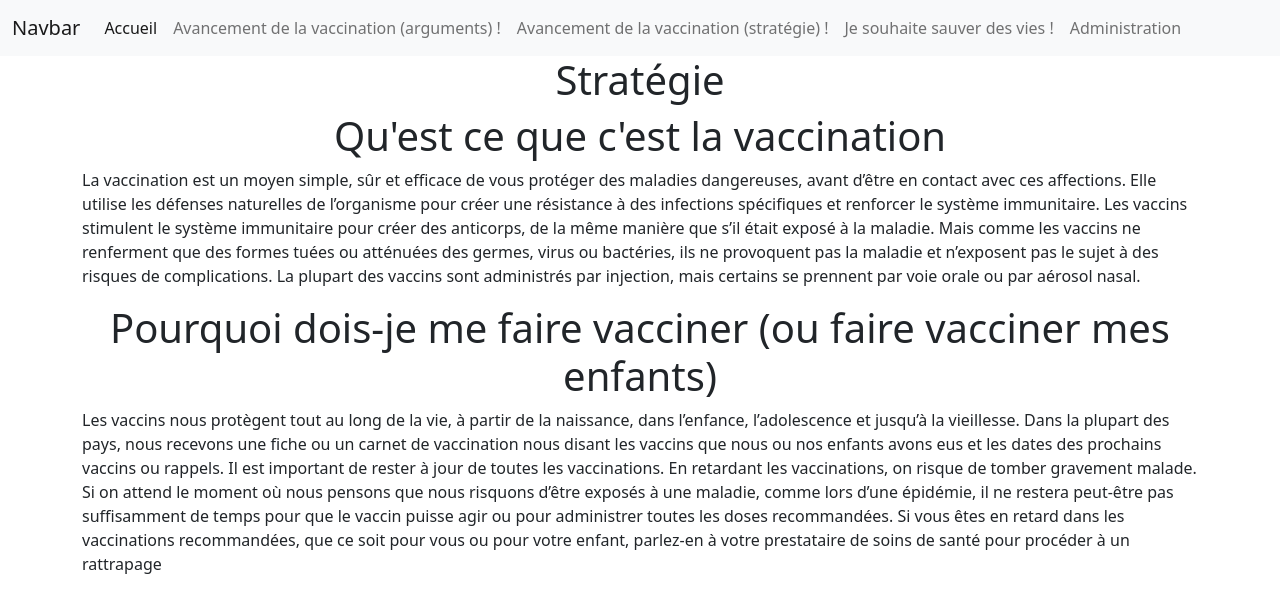
After one commit to Deltouille/symfonyConceptionDigitale, a Symfony app: template templates/default/strategie.html.twig in a window 1280 px wide. The commit adds this page. Shown: the top 613 px of the page. Run offline with Twig, Linux system fonts and the light colour scheme; the template is opened without the code that fills it, so the values that code supplies are empty; some libraries are stand-ins or nearby versions.

Commit message:
commit
ajout regex numero de secu + début page FACTS des vaccins

```diff
--- a/composer.json
+++ b/composer.json
@@ -8,6 +8,7 @@
         "ext-ctype": "*",
         "ext-iconv": "*",
         "composer/package-versions-deprecated": "1.11.99.4",
+        "doctrine/annotations": "^1.13",
         "doctrine/doctrine-bundle": "^2.4",
         "doctrine/doctrine-migrations-bundle": "^3.1",
         "doctrine/orm": "^2.10",
@@ -24,6 +25,7 @@
         "symfony/maker-bundle": "^1.34",
         "symfony/proxy-manager-bridge": "5.3.*",
         "symfony/runtime": "5.3.*",
+        "symfony/validator": "5.3.*",
         "symfony/yaml": "5.3.*"
     },
     "config": {
--- a/src/Entity/InfoUtilisateur.php
+++ b/src/Entity/InfoUtilisateur.php
@@ -3,6 +3,7 @@
 namespace App\Entity;
 
 use App\Repository\InfoUtilisateurRepository;
+use Symfony\Component\Validator\Constraints as Assert;
 use Doctrine\ORM\Mapping as ORM;
 
 /**
@@ -34,6 +35,11 @@ class InfoUtilisateur
 
     /**
      * @ORM\Column(type="string", length=13)
+     * @Assert\Regex(
+     *      pattern="^([1-3])[\s\.\-]?([0-9]{2})[\s\.\-]?(0[0-9]|[2-35-9][0-9]|[14][0-2])[\s\.\-]?(0[1-9]|[1-8][0-9]|9[0-57-9]|2[ab])[\s\.\-]?(00[1-9]|0[1-9][0-9]|[1-8][0-9]{2}|9[0-8][0-9]|990)[\s\.\-]?([0-9]{3})[\s\.\-]?([0-8][0-9]|9[0-7])$/gi^",
+     *      match=false,
+     *      message="numéro de sécurité sociale non valide"
+     * )
      */
     private $numeroSecuriteSociale;
 
--- a/templates/base.html.twig
+++ b/templates/base.html.twig
@@ -26,7 +26,7 @@
                     <a class="nav-link active" aria-current="page" href="{{ path('accueil') }}">Accueil</a>
                     <a class="nav-link" href="#">Avancement de la vaccination (arguments) !</a>
                     <a class="nav-link" href="#">Avancement de la vaccination (stratégie) !</a>
-                    <a class="nav-link" href="#">Je souhaite sauver des vies !</a>
+                    <a class="nav-link" href="{{ path('infoUtilisateur') }}">Je souhaite sauver des vies !</a>
                     <a class="nav-link" href="{{ path('administration') }}">Administration</a>
                 </div>
                 </div>
--- /dev/null
+++ b/templates/default/strategie.html.twig
@@ -0,0 +1,15 @@
+{% extends 'base.html.twig' %}
+
+{% block title %}Hello AdministrationController!{% endblock %}
+
+{% block body %}
+<h1 align="center">Stratégie </h1>
+<h1 align="center">Qu'est ce que c'est la vaccination</h1>
+<p>La vaccination est un moyen simple, sûr et efficace de vous protéger des maladies dangereuses, avant d’être en contact avec ces affections. Elle utilise les défenses naturelles de l’organisme pour créer une résistance à des infections spécifiques et renforcer le système immunitaire.
+Les vaccins stimulent le système immunitaire pour créer des anticorps, de la même manière que s’il était exposé à la maladie. Mais comme les vaccins ne renferment que des formes tuées ou atténuées des germes, virus ou bactéries, ils ne provoquent pas la maladie et n’exposent pas le sujet à des risques de complications.
+La plupart des vaccins sont administrés par injection, mais certains se prennent par voie orale ou par aérosol nasal.</p>
+<h1 align="center">Pourquoi dois-je me faire vacciner (ou faire vacciner mes enfants)</h1>
+<p>Les vaccins nous protègent tout au long de la vie, à partir de la naissance, dans l’enfance, l’adolescence et jusqu’à la vieillesse. Dans la plupart des pays, nous recevons une fiche ou un carnet de vaccination nous disant les vaccins que nous ou nos enfants avons eus et les dates des prochains vaccins ou rappels. Il est important de rester à jour de toutes les vaccinations.
+En retardant les vaccinations, on risque de tomber gravement malade. Si on attend le moment où nous pensons que nous risquons d’être exposés à une maladie, comme lors d’une épidémie, il ne restera peut-être pas suffisamment de temps pour que le vaccin puisse agir ou pour administrer toutes les doses recommandées.
+Si vous êtes en retard dans les vaccinations recommandées, que ce soit pour vous ou pour votre enfant, parlez-en à votre prestataire de soins de santé pour procéder à un rattrapage</p>
+{% endblock %}
```
Also changed, not shown: src/Controller/DefaultController.php (+8 -0 lines), 4 other files.
